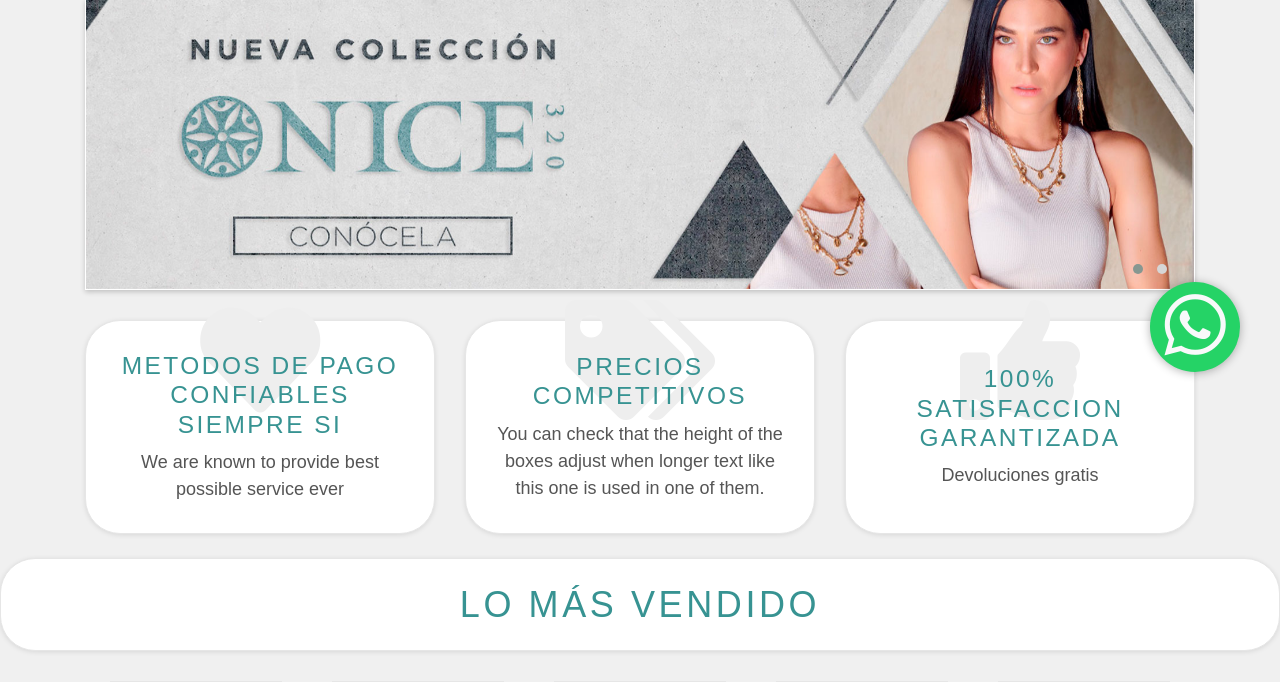
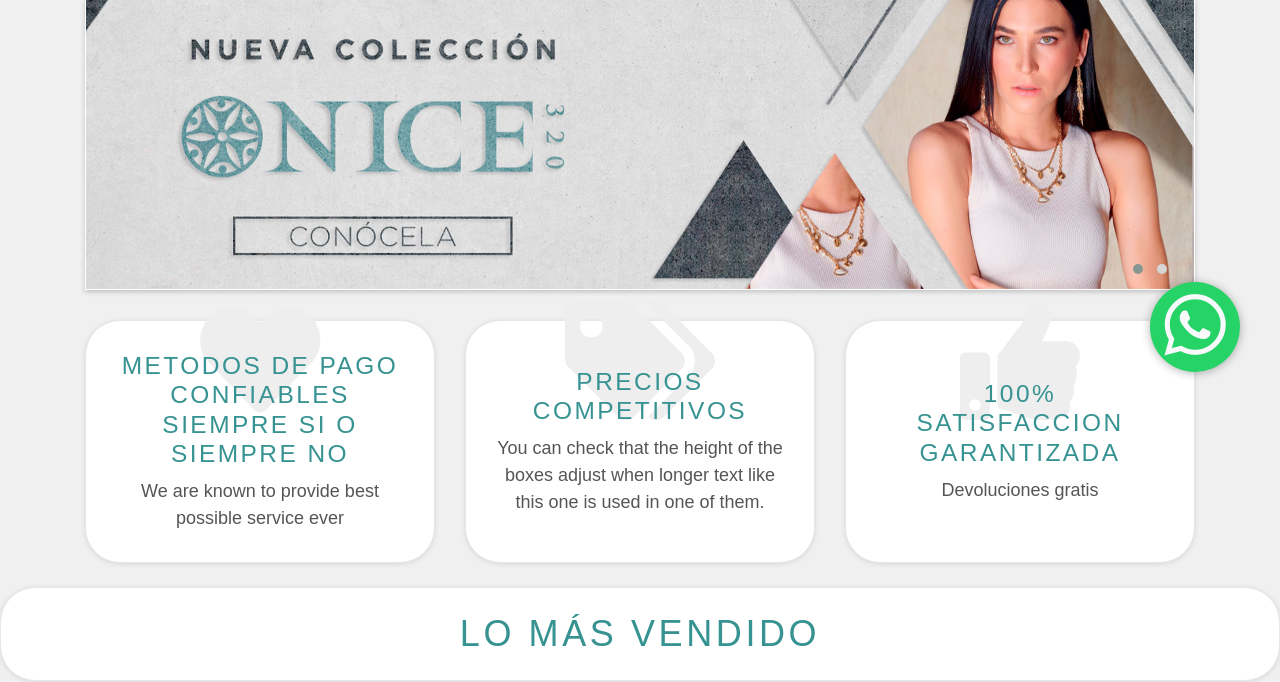
Before and after one commit to josuehdez94/uniestilos, a Symfony app: template templates/home_page/paginaPrincipal2.html.twig in a window 1280 px wide. Shown: the part 408-1090 px from the top of the page. Run offline with Twig, Linux system fonts and the light colour scheme; the template is opened without the code that fills it, so the values that code supplies are empty; some libraries are stand-ins or nearby versions.

Commit message:
creacion de rama master

```diff
--- a/templates/home_page/paginaPrincipal2.html.twig
+++ b/templates/home_page/paginaPrincipal2.html.twig
@@ -22,7 +22,7 @@
                         <div class="col-md-4">
                             <div class="box clickable d-flex flex-column justify-content-center mb-0 h-100">
                                 <div class="icon"><i class="fa fa-heart"></i></div>
-                                <h3><a href="#">Metodos de pago confiables siempre si</a></h3>
+                                <h3><a href="#">Metodos de pago confiables siempre si o siempre no</a></h3>
                                 <p class="mb-0">We are known to provide best possible service ever</p>
                             </div>
                         </div>
```
